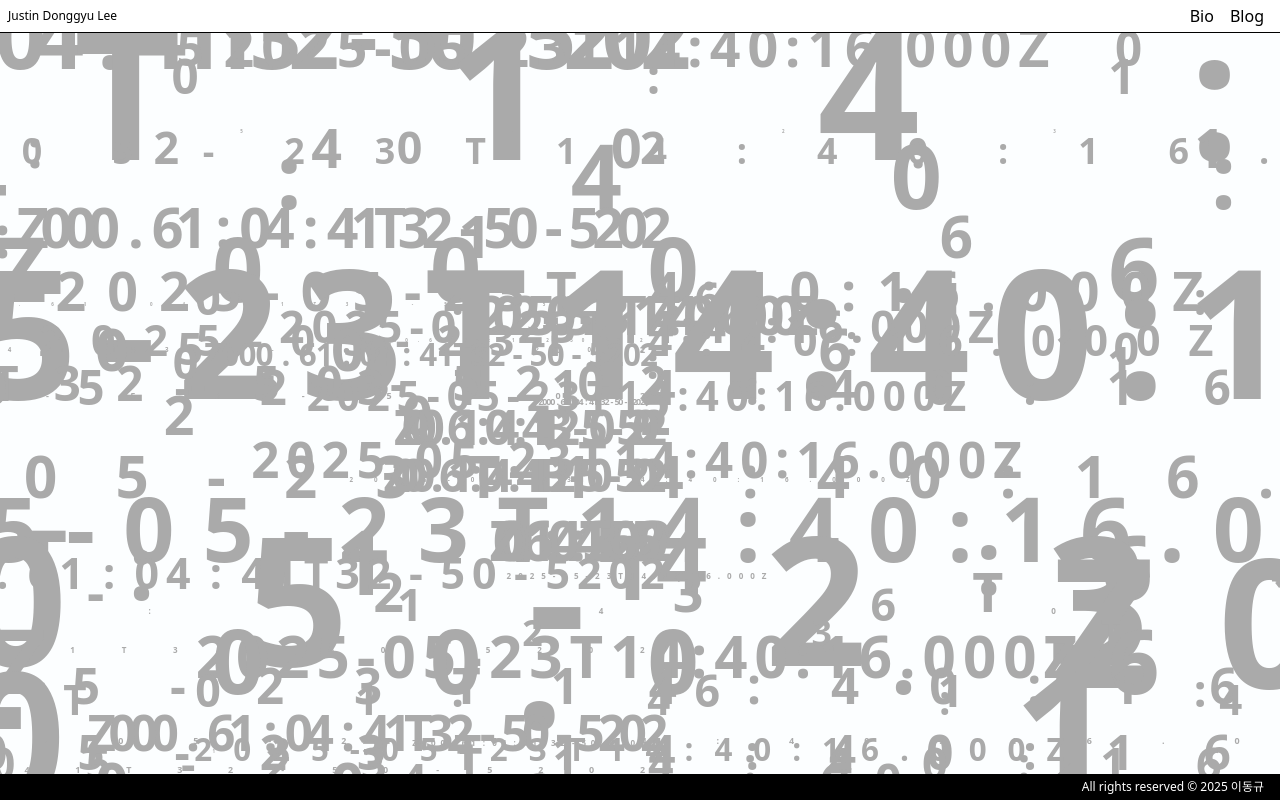
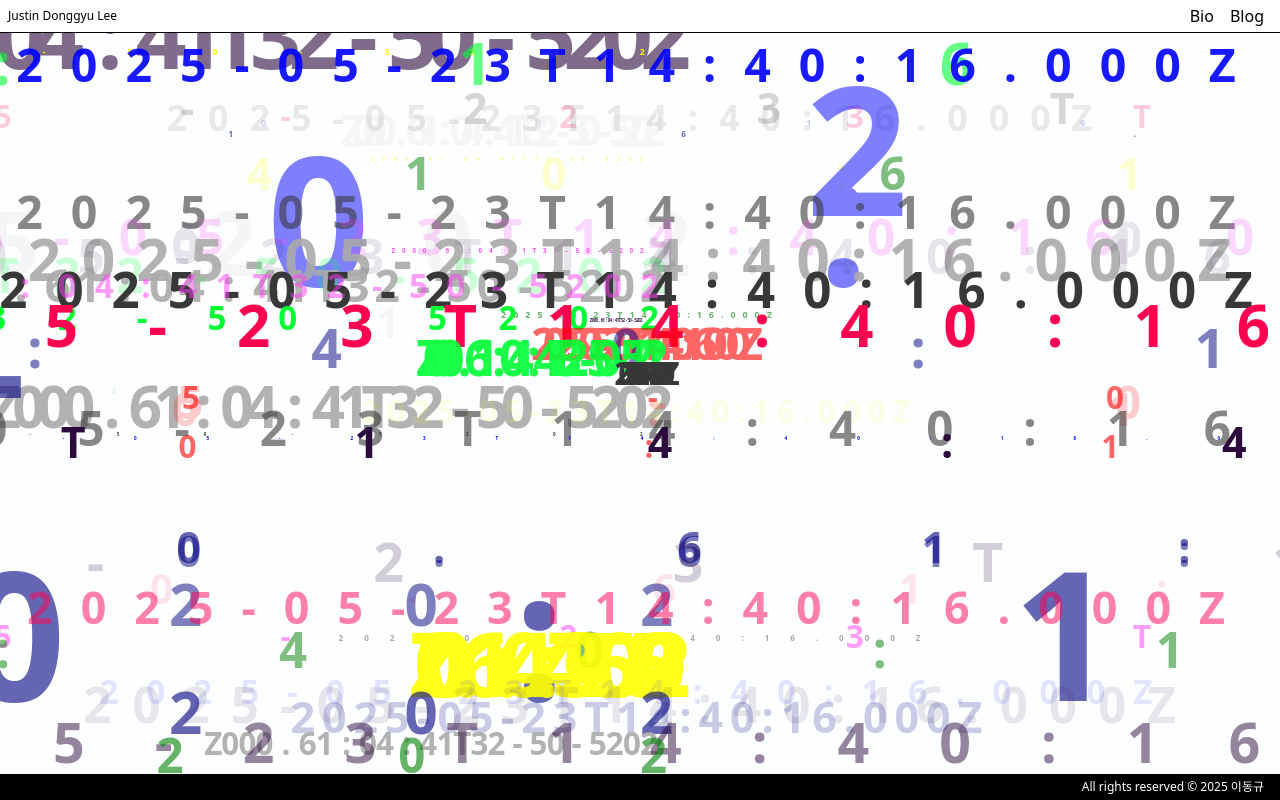
Before and after one commit to nninnnin/blogblog, a Next.js app: page / in a window 1280 px wide. Built offline with nearby package versions, Linux system fonts and the light colour scheme.

Commit message:
파사드에 색상과 오퍼시티 추가, 스케일링 변경

```diff
--- a/src/app/page.tsx
+++ b/src/app/page.tsx
@@ -91,6 +91,21 @@ const Time = ({ className, date }: { className: string; date: Date }) => (
         "1em",
         "1vw",
       ]),
+      opacity: sample([0.1, 0.2, 0.5, 0.6, 0.9, 1]),
+      color: sample([
+        "red",
+        "#2d0a3d",
+        "#ff0051",
+        "green",
+        "blue",
+        "navy",
+        "#ff3df5",
+        "yellow",
+        "#00ff33",
+        "inherit",
+        "inherit",
+        "#383838",
+      ]),
     }}
     suppressHydrationWarning
   >
--- a/src/styles/animation.css
+++ b/src/styles/animation.css
@@ -53,6 +53,6 @@
 
 @media (max-width: 480px) {
   .scailing {
-    transform: scale(5);
+    transform: scale(14);
   }
 }
```
